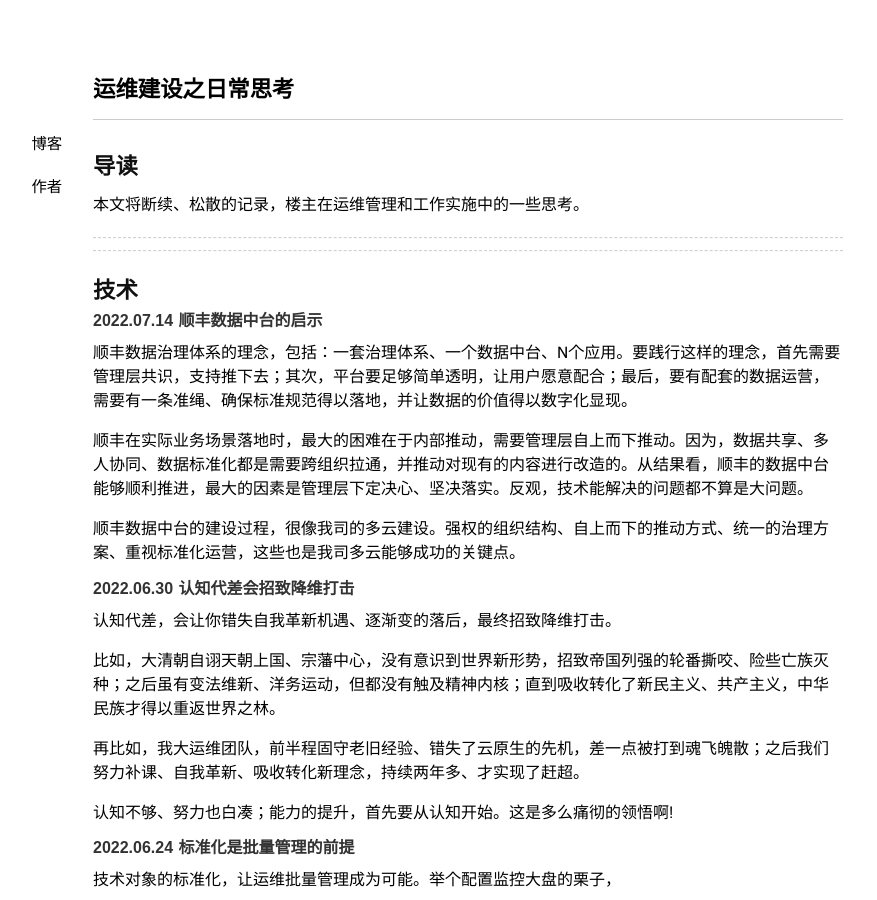
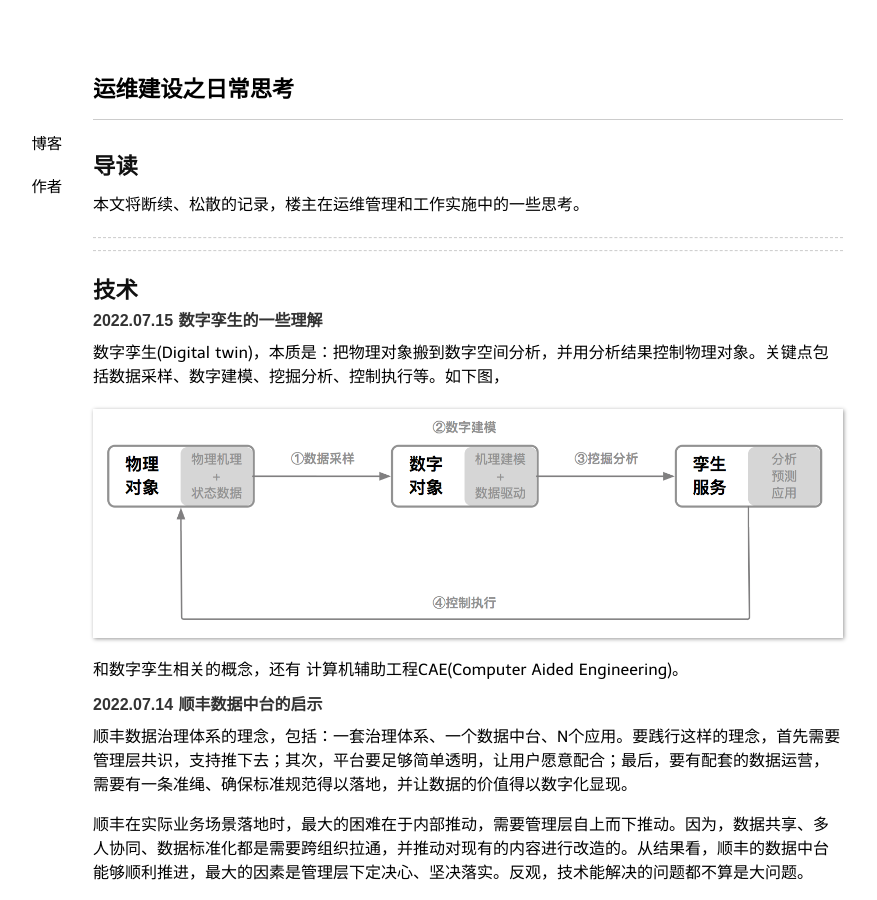
Before and after one commit to niean/niean.github.io, a Jekyll site: the page built from _posts/2020-03-15-op-tb.markdown, in a window 1280 px wide and 900 px high. Shown: the whole window, without its empty margins (172-1049 px from the left). Built offline with Jekyll 4.4.1, drawn with Linux system fonts in a browser that asks for light colours; comment, search, counter and statistics services are not loaded.

Commit message:
数字孪生

```diff
--- a/_posts/2020-03-15-op-tb.markdown
+++ b/_posts/2020-03-15-op-tb.markdown
@@ -13,6 +13,14 @@ tags:
 ------------------------------------------------------------------------------------------------------------
 
 ## 技术
+#### 2022.07.15 数字孪生的一些理解
+数字孪生(Digital twin)，本质是：把物理对象搬到数字空间分析，并用分析结果控制物理对象。关键点包括数据采样、数字建模、挖掘分析、控制执行等。如下图，
+
+![pict.png](https://raw.githubusercontent.com/niean/niean.github.io/master/images/20200315/digitaltwin.png)
+
+和数字孪生相关的概念，还有 计算机辅助工程CAE(Computer Aided Engineering)。
+
+
 #### 2022.07.14 顺丰数据中台的启示
 顺丰数据治理体系的理念，包括：一套治理体系、一个数据中台、N个应用。要践行这样的理念，首先需要管理层共识，支持推下去；其次，平台要足够简单透明，让用户愿意配合；最后，要有配套的数据运营，需要有一条准绳、确保标准规范得以落地，并让数据的价值得以数字化显现。
 
```
Also changed, not shown: images/20200315/digitaltwin.png (added), 1 other file.
